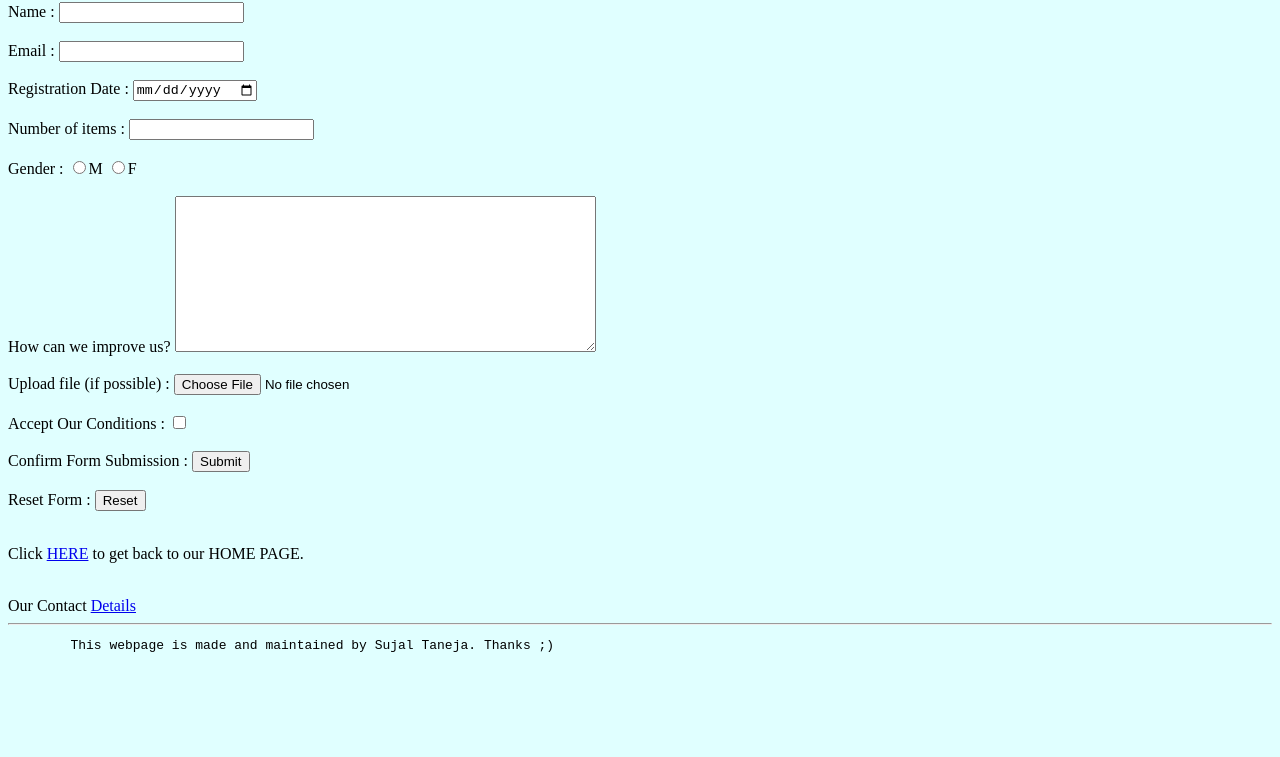
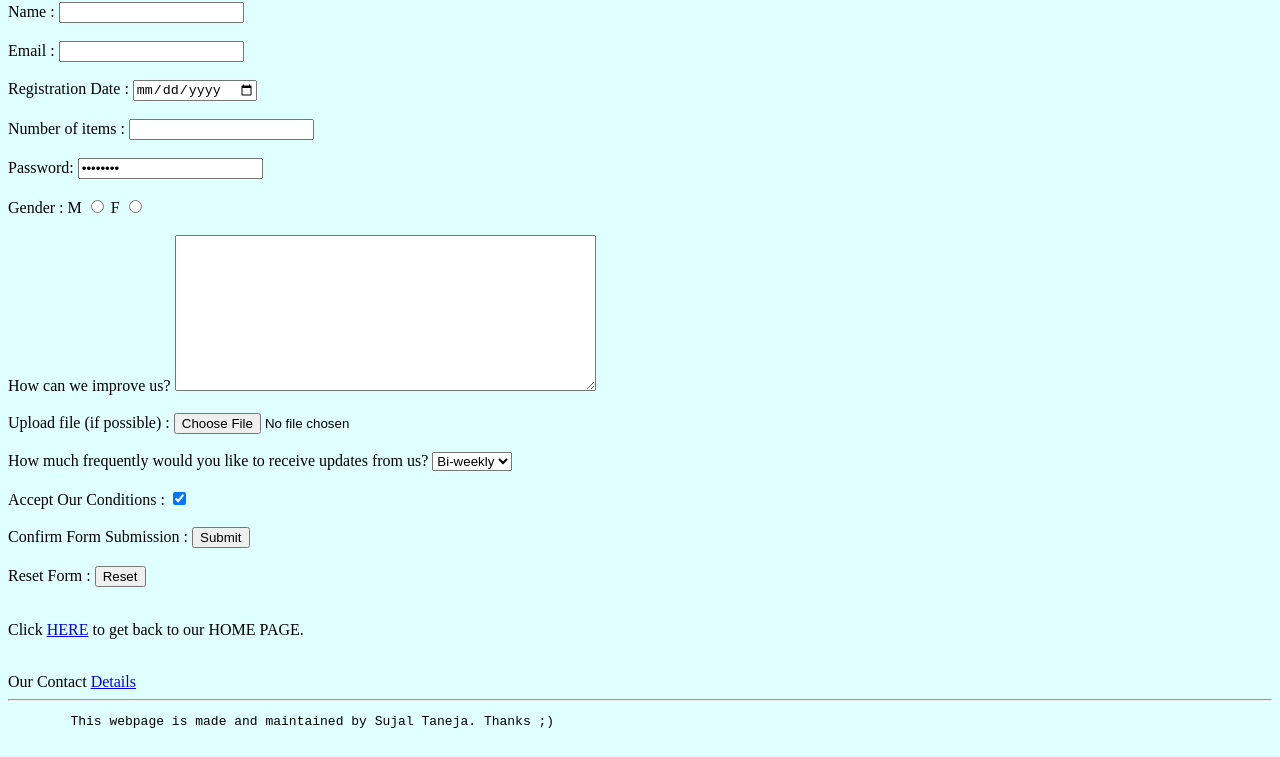
Before and after one commit to sujaltaneja10/Recipes, a plain HTML site: page file4.html in a window 1280 px wide. Shown: the part 65-822 px from the top of the page. Before the commit the page ends 800 px from the top, so only its background shows below. Drawn offline with Linux system fonts and the light colour scheme.

Commit message:
Updated file 4
added select option and password button.

```diff
--- a/file4.html
+++ b/file4.html
@@ -8,34 +8,59 @@
 <body bgcolor="lightcyan">
     <h2>REGISTRATION FORM</h2>
     <form>
+
         Name : <input type="name" name="my-name" id="my-name">
         <br><br>
+
         Email : <input type="email" name="my-email" id="my-email">
         <BR><br>
+
         Registration Date : <input type="date" name="regdate" id="reg-date">
         <BR><br>
+
         Number of items : <input type="number" name="partr" id="part">
         <BR><br>
-        Gender : <input type="radio" name="gender" id="genm">M
-        <input type="radio" name="gender" id="genderf">F
+
+        Password: <input type="password" value="password">
+        <BR><BR>
+
+        Gender :
+        <label for="genm">M</label>
+        <input type="radio" name="gender" id="genm">
+        <label for="genf">F</label>
+        <input type="radio" name="gender" id="genf">
         <BR><br>
+
         How can we improve us?
         <textarea name="text" rows="10" cols="50"></textarea>
         <BR><BR>
+
         Upload file (if possible) :
         <input type="file" name="file-file"accept="pdf">
+        <BR><BR>
+
+        How much frequently would you like to receive updates from us?
+        <select>
+            <option>Weekly</option>
+            <option selected>Bi-weekly</option>
+        </select>
 
 
         <BR><BR>
-        Accept Our Conditions : <input type="checkbox" name="cb" id="cb">
+        Accept Our Conditions : <input type="checkbox" name="cb" id="cb" checked>
         <BR><br>
+
         Confirm Form Submission : <input type="submit" name="submit" id="submit">
         <BR><br>
+
         Reset Form : <input type="Reset" name="reset" id="reset">
     </form>
+
     <BR>
+
     <P>Click <a href="./index.html" target="_self" rel="noopener noreferrer">HERE</a> to get back to our HOME PAGE.</P>
     <BR>
+
     Our Contact <a href="./index.html#contact">Details</a>
 
     <HR>
```
